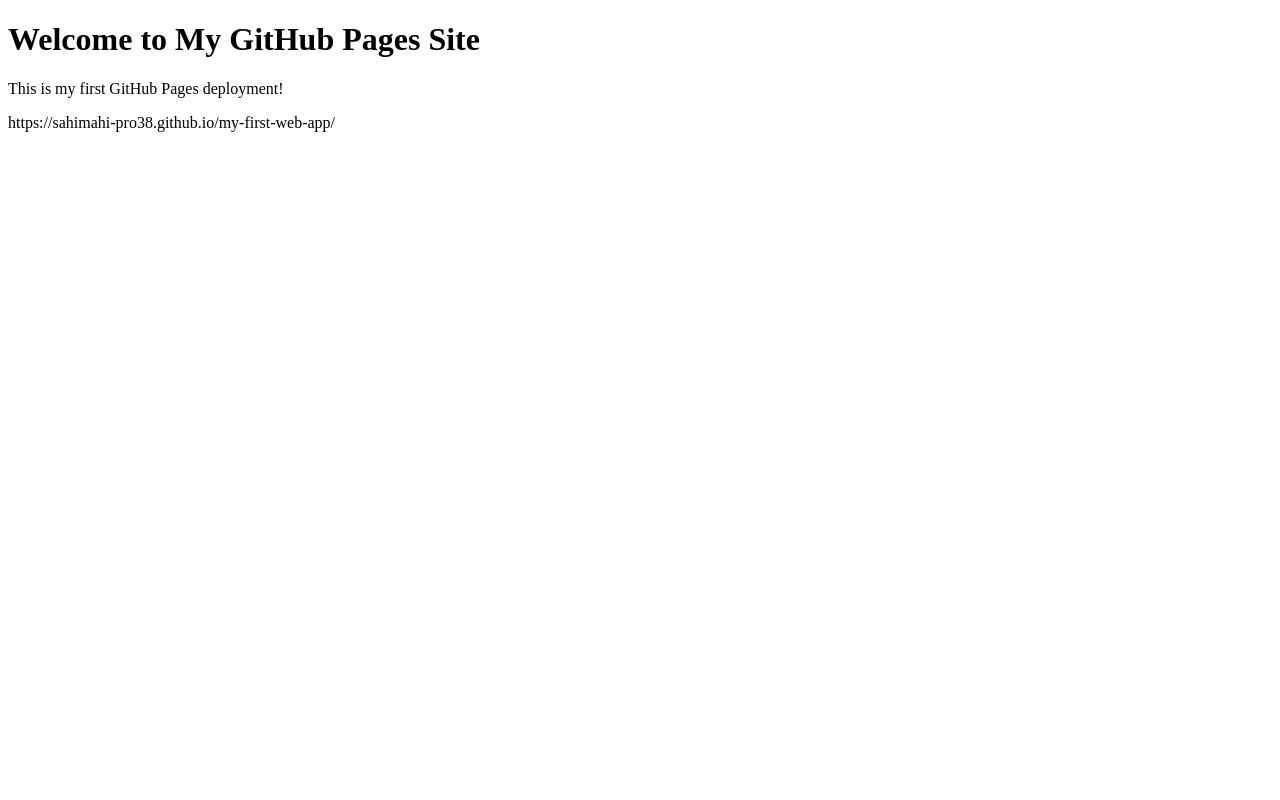
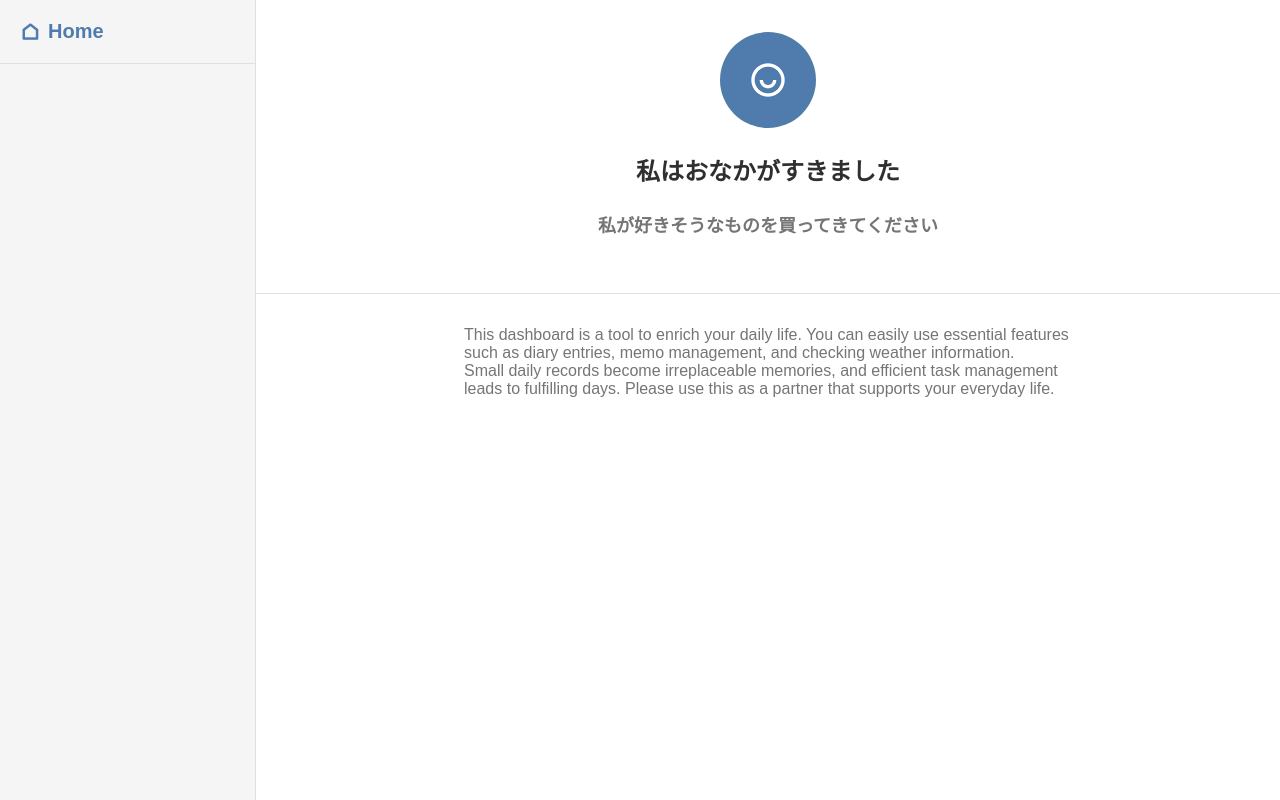
Before and after one commit to sahimahi-pro38/my-first-web-app, a plain HTML site: page index.html in a window 1280 px wide. Drawn offline with nearby package versions, Linux system fonts and the light colour scheme.

Commit message:
Add files via upload

```diff
--- a/index.html
+++ b/index.html
@@ -1,13 +1,44 @@
 <!DOCTYPE html>
 <html lang="en">
-<head>
-    <meta charset="UTF-8">
-    <meta name="viewport" content="width=device-width, initial-scale=1.0">
-    <title>My GitHub Pages Site</title>
-</head>
-<body>
-    <h1>Welcome to My GitHub Pages Site</h1>
-    <p>This is my first GitHub Pages deployment!</p>
-</body>
+  <head>
+    <meta charset="UTF-8" />
+    <meta name="viewport" content="width=device-width, initial-scale=1.0" />
+    <title>Dashboard</title>
+    <link rel="stylesheet" href="./style.css">
+    <link href="https://cdn.jsdelivr.net/npm/remixicon@4.5.0/fonts/remixicon.css" rel="stylesheet" />
+  </head>
+  <body>
+  <div class="dashboard-container">
+  <!-- 左サイドバー -->
+  <aside class="sidebar">
+    <div class="sidebar-header">
+      <a href="#" class="sidebar-home" data-tab="home">
+        <span class="ri-home-line"></span>
+        <span>Home</span>
+      </a>
+    </div>
+  </aside>
+   <main class="main-contents">
+    <section class="main-section" id="home">
+      <header class="main-header">
+        <div class="profile-circle">
+          <span class="ri-user-smile-line"></span>
+        </div>
+        <h1 class="section-title">私はおなかがすきました</h1>
+        <h2 class="section-subtitle">私が好きそうなものを買ってきてください</h2>
+      </header>
+      <div class="main-message">
+        <p>
+          This dashboard is a tool to enrich your daily life. You can easily use essential features such as diary entries, memo management, and checking weather information.
+        </p>
+        <p>
+          Small daily records become irreplaceable memories, and efficient task management leads to fulfilling days. Please use this as a partner that supports your everyday life.
+        </p>
+      </div>
+    </section>
+
+  </main>
+</div>
+
+  </body>
 </html>
-https://sahimahi-pro38.github.io/my-first-web-app/
--- /dev/null
+++ b/style.css
@@ -0,0 +1,100 @@
+/* ブラウザで設定されているスタイルのリセット・共通設定 */
+/* 消さないでください */
+*,
+*::before,
+*::after {
+  box-sizing: border-box;
+}
+body,
+h1,
+h2,
+h3,
+p,
+ul,
+li,
+form,
+input,
+textarea,
+select,
+button {
+  margin: 0;
+  padding: 0;
+  font-family: sans-serif;
+}
+
+ul {
+  list-style: none;
+}
+/* スタイルのリセット終了 */
+
+/* サイドバーとメインコンテンツを包むための要素のスタイルを書いてください */
+.dashboard-container{
+  display: flex;
+  height: 100vh;
+}
+
+/* サイドバーに関連するスタイルを書いてください */
+.sidebar{
+  width: 256px;
+  flex-shrink: 0;
+  background-color:#f5f5f5;
+  border-right: 1px solid #e0e0e0;
+  display: flex;
+  flex-direction: column;
+  height:100%;
+}
+.sidebar-header{
+  padding:20px;
+  border-bottom:1px solid #e0e0e0;
+}
+.sidebar-home{
+  font-size:1.25rem;
+  font-weight: 600;
+  color:#4f7cac;
+  display:flex;
+  align-items: center;
+  gap: 8px;
+  text-decoration: none;
+}
+/* メインコンテンツに関連するスタイルを書いてください */
+.main-contents{
+  flex:1;
+}
+.main-header{
+  background-color:white;
+  padding:32px;
+  border-bottom:1px solid #e0e0e0;
+  text-align:center;
+}
+.profile-circle{
+  height:96px;
+  width:96px;
+  background-color: #4f7cac;
+  border-radius:50%;
+  display:flex;
+  justify-content:center;
+  align-items:center;
+  margin-left:auto;
+  margin-right:auto;
+  margin-bottom:24px;
+  font-size:2.5rem;
+  color:white;
+}
+.section-title{
+  font-size:1.5rem;
+  font-weight:600;
+  color:#2f2f2f;
+  margin:8px;
+}
+.section-subtitle{
+  font-size:1.125rem;
+  color:#757575;
+  margin:24px;
+}
+.main-message{
+  width:672px;
+  margin:0 auto;
+  padding:32px;
+  color:#757575;
+  margin-bottom:16px;
+}
```
